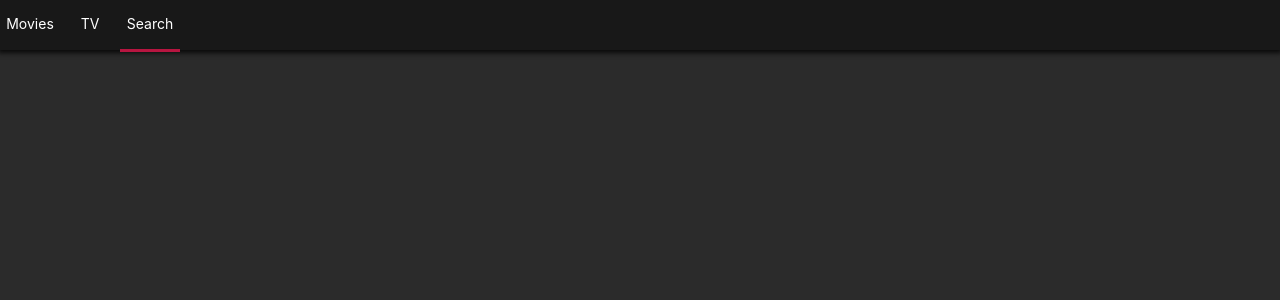
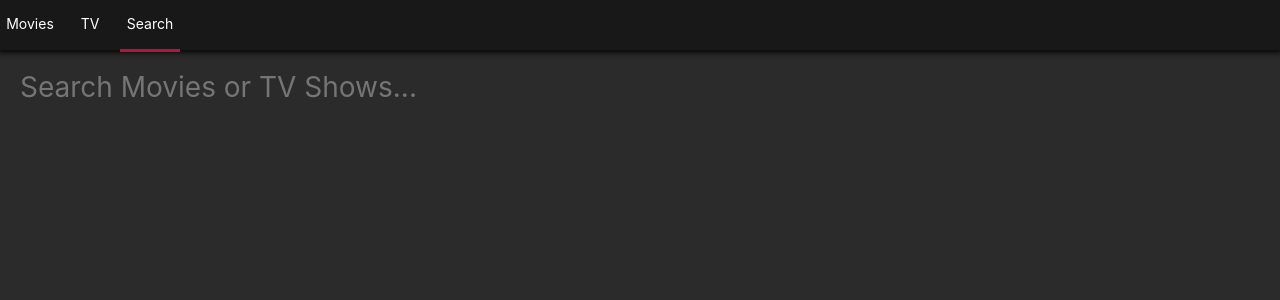
Before and after one commit to reesekimm/nomflix, a React (Create React App) app: page /search in a window 1280 px wide. Shown: the top 300 px of the page. Built offline with nearby package versions, Linux system fonts and the light colour scheme.

Commit message:
Update Search part

```diff
--- a/src/Routes/Search/SearchContainer.js
+++ b/src/Routes/Search/SearchContainer.js
@@ -11,11 +11,21 @@
     loading: false // 사용자가 검색하기 전에는 결과를 로딩하지 않음
   };
 
-  handleSubmit = () => {
+  handleSubmit = event => {
+    event.preventDefault();
     const { searchTerm } = this.state;
     if (searchTerm) {
       this.searchByTerm();
     }
+  };
+
+  updateTerm = event => {
+    const {
+      target: { value }
+    } = event;
+    this.setState({
+      searchTerm: value
+    });
   };
 
   searchByTerm = async () => {
@@ -43,7 +53,8 @@
       searchTerm,
       error,
       loading,
-      handleSubmit
+      handleSubmit,
+      updateTerm
     } = this.state;
     return (
       <SearchPresenter
@@ -53,6 +64,7 @@
         error={error}
         loading={loading}
         handleSubmit={this.handleSubmit}
+        updateTerm={this.updateTerm}
       />
     );
   }
--- a/src/Routes/Search/SearchPresenter.js
+++ b/src/Routes/Search/SearchPresenter.js
@@ -1,6 +1,23 @@
 import React from "react";
 import PropTypes from "prop-types";
 import styled from "styled-components";
+import Loader from "Components/Loader";
+import Section from "Components/Section";
+
+const Container = styled.div`
+  padding: 0px 20px;
+`;
+
+const Form = styled.form`
+  margin-bottom: 50px;
+  width: 100%;
+`;
+
+const Input = styled.input`
+  all: unset;
+  font-size: 28px;
+  width: 100%;
+`;
 
 const SearchPresenter = ({
   movieResults,
@@ -8,8 +25,39 @@
   searchTerm,
   error,
   loading,
-  handleSubmit
-}) => null;
+  handleSubmit,
+  updateTerm
+}) => (
+  <Container>
+    <Form onSubmit={handleSubmit}>
+      <Input
+        placeholder="Search Movies or TV Shows..."
+        value={searchTerm}
+        onChange={updateTerm}
+      ></Input>
+    </Form>
+    {loading ? (
+      <Loader />
+    ) : (
+      <>
+        {movieResults && movieResults.length > 0 && (
+          <Section title="Movie Results">
+            {movieResults.map(movie => (
+              <span key={movie.id}>{movie.title}</span>
+            ))}
+          </Section>
+        )}
+        {tvResults && tvResults.length > 0 && (
+          <Section title="TV Results">
+            {tvResults.map(show => (
+              <span key={show.id}>{show.name}</span>
+            ))}
+          </Section>
+        )}
+      </>
+    )}
+  </Container>
+);
 
 SearchPresenter.propTypes = {
   movieResults: PropTypes.array,
@@ -17,7 +65,8 @@
   searchTerm: PropTypes.string,
   error: PropTypes.string,
   loading: PropTypes.bool.isRequired,
-  handleSubmit: PropTypes.func.isRequired
+  handleSubmit: PropTypes.func.isRequired,
+  updateTerm: PropTypes.func.isRequired
 };
 
 export default SearchPresenter;
```
